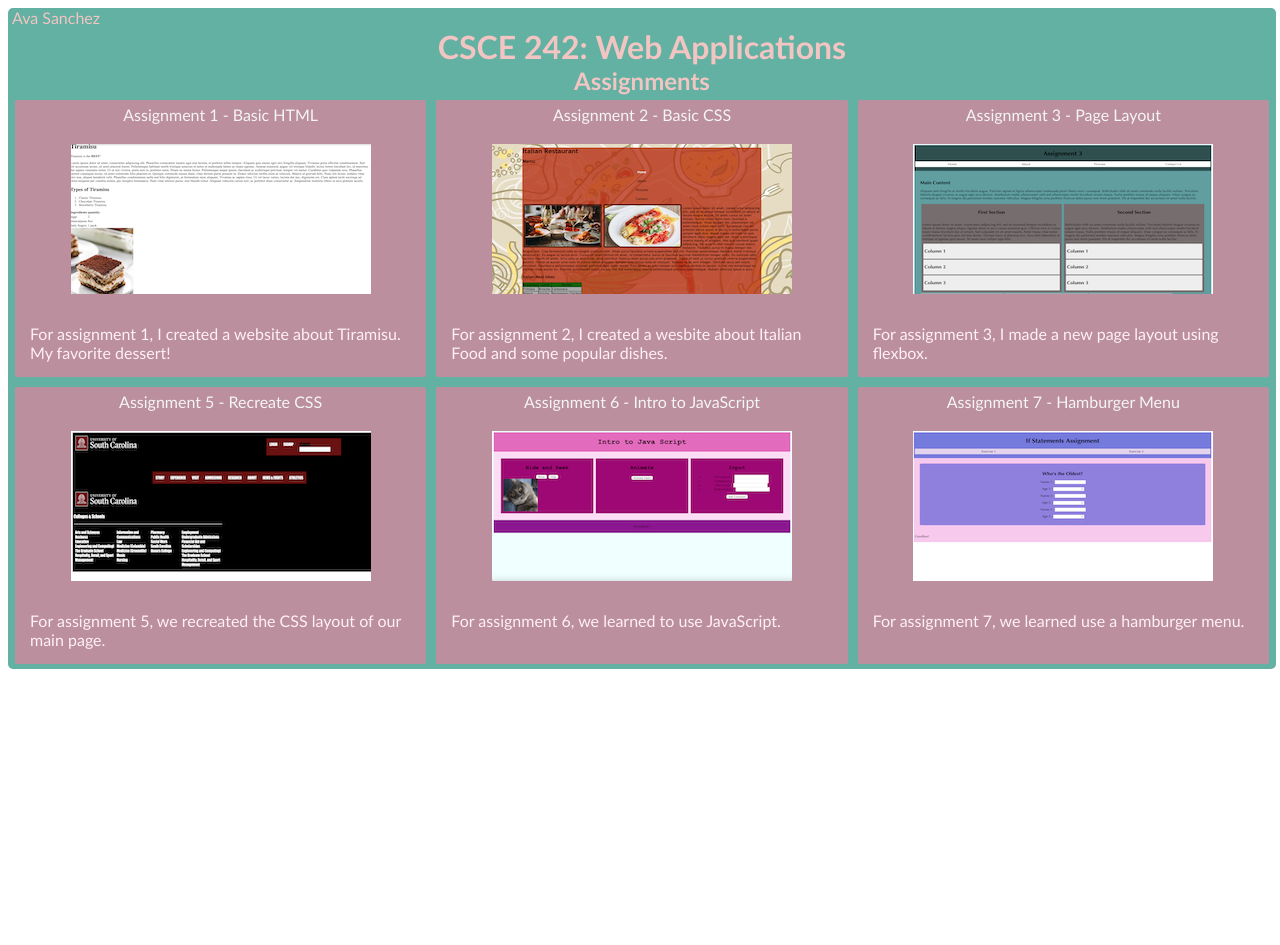
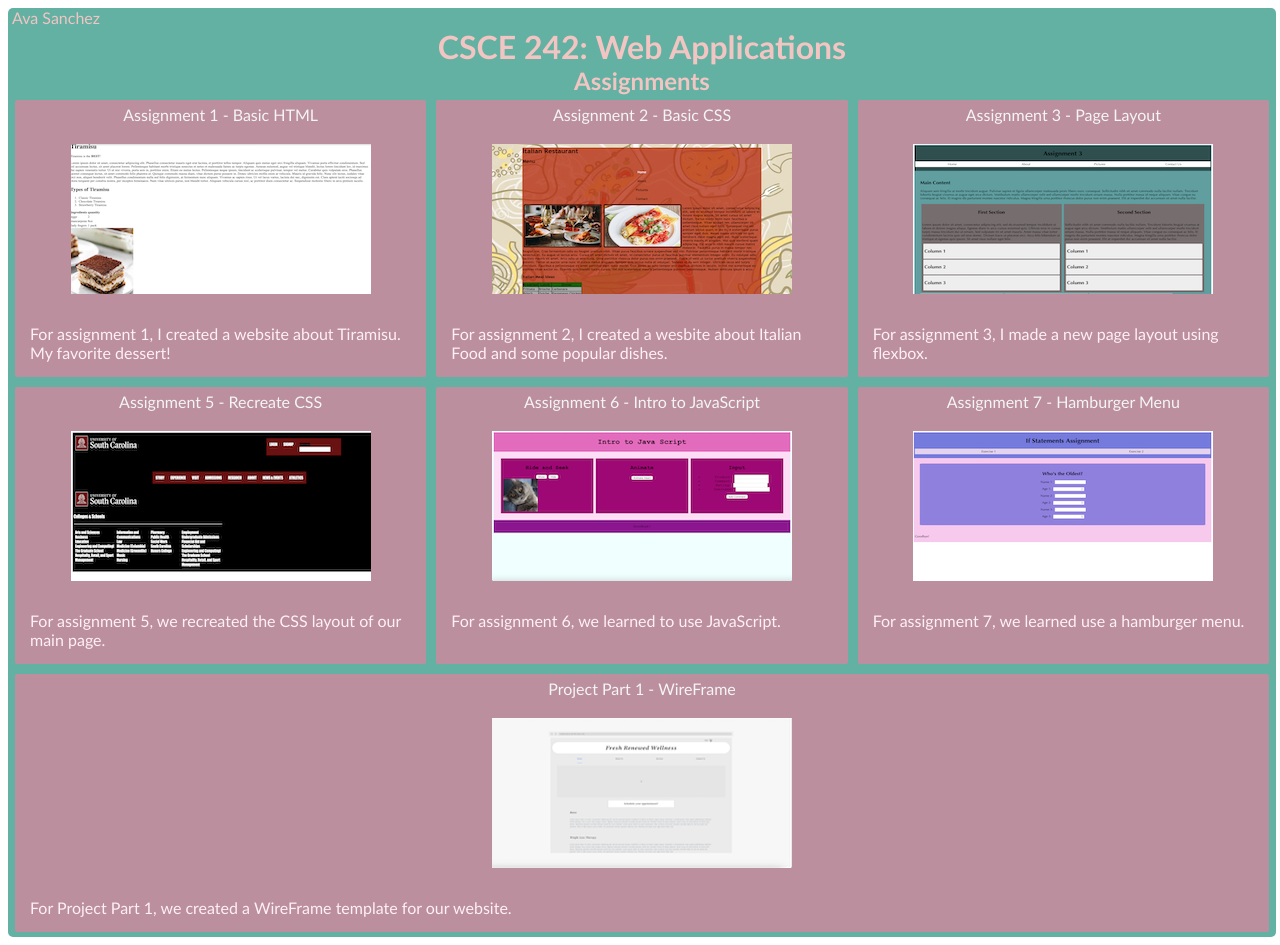
Before and after one commit to aysanchez30/aysanchez30.github.io, a plain HTML site: page index.html in a window 1280 px wide. Before the commit the page ends 800 px from the top, so only its background shows below. Drawn offline with Linux system fonts and the light colour scheme.

Commit message:
project part 1 update

```diff
--- a/index.html
+++ b/index.html
@@ -49,6 +49,12 @@
                 <img src="images/assignment7ss.png" class="assignment-images">
                     <p class="description">For assignment 7, we learned use a hamburger menu.</p>
             </section>
+            <section class="col7">
+                <a href="https://mockitt.wondershare.com/proto/cekbmegJs1thckvO2sTAeO/sharing?view_mode=read_only #Fresh Renewed Wellness-分享">
+                    <header class="assignments-header">Project Part 1 - WireFrame </header>
+                    <img src="images/mockkit.png" class="assignment-images">
+                        <p class="description">For Project Part 1, we created a WireFrame template for our website.</p>
+                </section>
     </div>
     </div>
 </body>
--- a/styles.css
+++ b/styles.css
@@ -7,7 +7,8 @@ body {
 .col3,
 .col4,
 .col5,
-.col6 {
+.col6,
+.col7 {
   background-color: rgb(187, 143, 157);
   padding: 5px;
   margin: 5px;
@@ -75,7 +76,8 @@ a:link {
   .col3,
   .col4,
   .col5,
-  .col6 {
+  .col6,
+  .col7 {
     flex-wrap: wrap;
     flex: 1;
   }
```
Also changed, not shown: images/mockkit.png (added).
